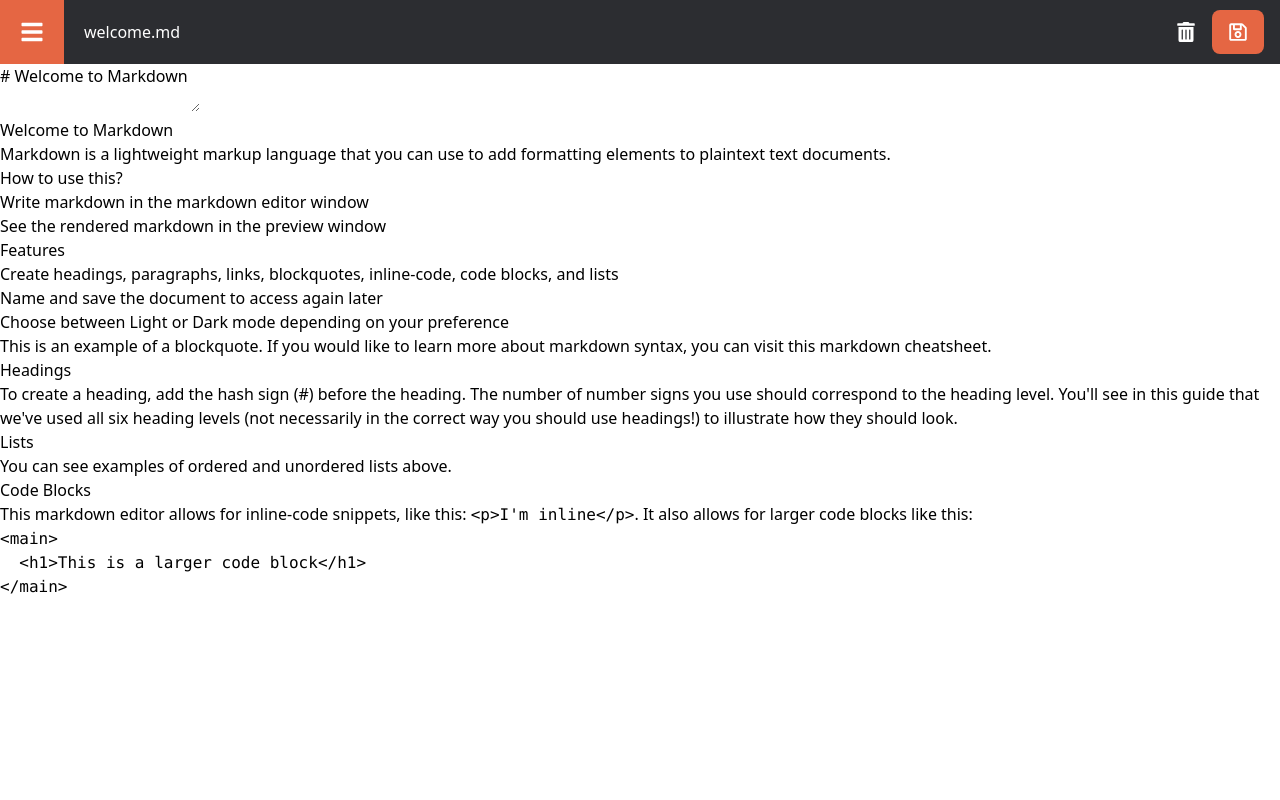
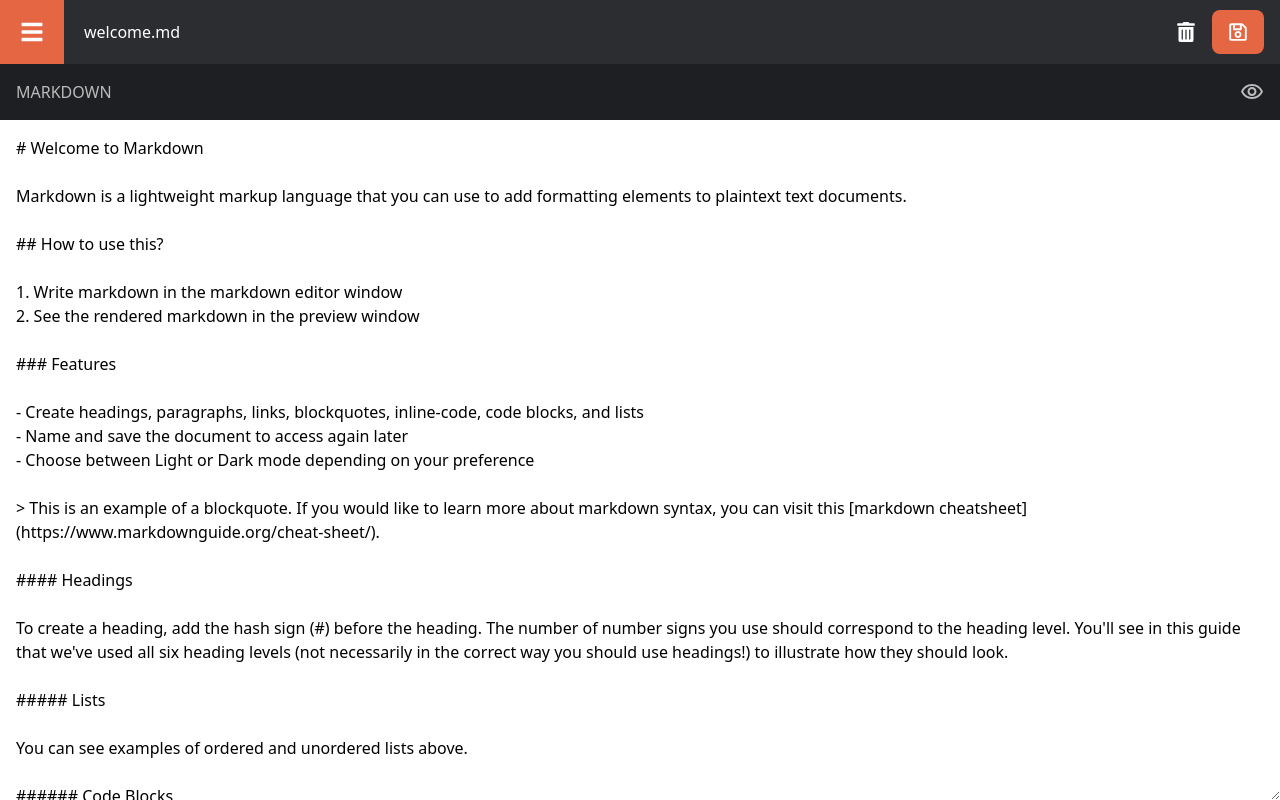
Before and after one commit to peter-abah/markdown-editor, a React (Create React App) app: page / in a window 1280 px wide. Built offline with nearby package versions, Linux system fonts and the light colour scheme.

Commit message:
Add styles for editor and markdown preview

```diff
--- a/src/components/Content/Content.css
+++ b/src/components/Content/Content.css
@@ -1,3 +1,9 @@
+.content {
+  display: flex;
+  flex-direction: column;
+  height: 100vh;
+}
+
 .content--menu-open {
   position: fixed;
   top: 0;
--- a/src/components/Content/Content.tsx
+++ b/src/components/Content/Content.tsx
@@ -5,13 +5,14 @@ import { useAppContext } from '@/contexts/AppContext';
 
 import clsx from 'clsx'
 import Preview from '../Preview';
+import Editor from '../Editor';
 import Header from '../Header';
 import DeleteModal from '../DeleteModal';
 import './Content.css';
 
 const Content = () => {
   const { value: isModalOpen, toggle: _toggleModal } = useBoolean(false);
-  const { value: showPreview, toggle } = useBoolean(true);
+  const { value: showPreview, toggle: toggleView } = useBoolean(false);
   const { isMenuOpen } = useAppContext();
   const { currentDoc, updateDoc, deleteDoc } = useDocuments();
   const [content, setContent] = useState(currentDoc?.content || '');
@@ -61,14 +62,19 @@ const Content = () => {
         updateName={updateName}
       />
 
-      {currentDoc &&
-        <textarea
+
+      {showPreview ?
+        <Preview
+          content={content}
+          isPreviewOpen={showPreview}
+          toggleView={toggleView}
+        /> :
+        <Editor
+          toggleView={toggleView}
           value={content}
           onChange={updateContent}
         />
       }
-
-      {showPreview && <Preview content={content} /> }
 
       <DeleteModal
         doc={currentDoc}
--- /dev/null
+++ b/src/components/Editor/Editor.css
@@ -0,0 +1,22 @@
+.editor {
+  display: flex;
+  flex-direction: column;
+  flex-grow: 1;
+}
+
+.editor textarea {
+  flex-grow: 1;
+  width: 100%;
+  padding: 1rem;
+}
+
+.editor textarea:focus {
+  /** Allow outline to show in high contrast mode **/
+  outline: 2px transparent solid;
+}
+
+@media and (min-width: 64rem) {
+  .editor button {
+    display: hidden;
+  }
+}
--- /dev/null
+++ b/src/components/Editor/Editor.tsx
@@ -0,0 +1,24 @@
+import React from 'react';
+import { MdOutlineVisibility as ShowIcon } from 'react-icons/md';
+
+import './Editor.css'
+interface Props extends React.TextareaHTMLAttributes<HTMLTextAreaElement>  {
+  toggleView: () => void;
+};
+const Editor = ({toggleView, ...restProps}: Props) => {
+  return (
+    <section className='editor'>
+      <header className='markdown-header'>
+        <h1>MARKDOWN</h1>
+        <button onClick={toggleView}>
+          <ShowIcon className='text-2xl' />
+        </button>
+      </header>
+      <textarea
+        {...restProps}
+        className='markdown-textare' />
+    </section>
+  )
+};
+
+export default Editor;
--- /dev/null
+++ b/src/components/Editor/index.tsx
@@ -0,0 +1 @@
+export { default } from './Editor';
--- a/src/components/Preview.tsx
+++ /dev/null
@@ -1,12 +0,0 @@
-import ReactMarkdown from 'react-markdown';
-
-interface Props {
-  content: string;
-};
-const Preview = ({ content }: Props) => {
-  return (
-    <ReactMarkdown>{content}</ReactMarkdown>
-  );
-};
-
-export default Preview;
--- /dev/null
+++ b/src/components/Preview/Preview.css
@@ -0,0 +1,12 @@
+.preview {
+  display: flex;
+  flex: 1 1;
+  overflow-y: hidden;
+  flex-direction: column;
+}
+
+.markdown {
+  flex: 1 1;
+  padding: 1rem;
+  overflow-y: auto;
+}
--- /dev/null
+++ b/src/components/Preview/Preview.tsx
@@ -0,0 +1,29 @@
+import ReactMarkdown from 'react-markdown';
+import {
+  MdOutlineVisibility as ShowIcon,
+  MdOutlineVisibilityOff as HideIcon
+} from 'react-icons/md';
+import './Preview.css';
+
+interface Props {
+  content: string;
+  toggleView: () => void;
+  isPreviewOpen: boolean;
+};
+const Preview = ({ content, toggleView, isPreviewOpen }: Props) => {
+  const Icon = isPreviewOpen ? HideIcon : ShowIcon;
+  return (
+    <section className='preview'>
+      <header className='markdown-header'>
+        <h2>PREVIEW</h2>
+        <button onClick={toggleView}>
+          <Icon className='text-2xl' />
+        </button>
+      </header>
+
+      <ReactMarkdown className='markdown'>{content}</ReactMarkdown>
+    </section>
+  );
+};
+
+export default Preview;
--- /dev/null
+++ b/src/components/Preview/index.tsx
@@ -0,0 +1 @@
+export { default } from './Preview';
--- a/src/containers/Main/Main.css
+++ b/src/containers/Main/Main.css
@@ -0,0 +1,5 @@
+.main {
+  display: flex;
+  flex-direction: column;
+  height: 100vh;
+}
--- a/src/index.css
+++ b/src/index.css
@@ -5,3 +5,12 @@
 :root {
   --color-orange: #e56643;
 }
+
+/** For header of editor and preview **/
+.markdown-header {
+  display: flex;
+  justify-content: space-between;
+  background-color: #1e1f23;
+  color: #bbb;
+  padding: 1rem;
+}
```
